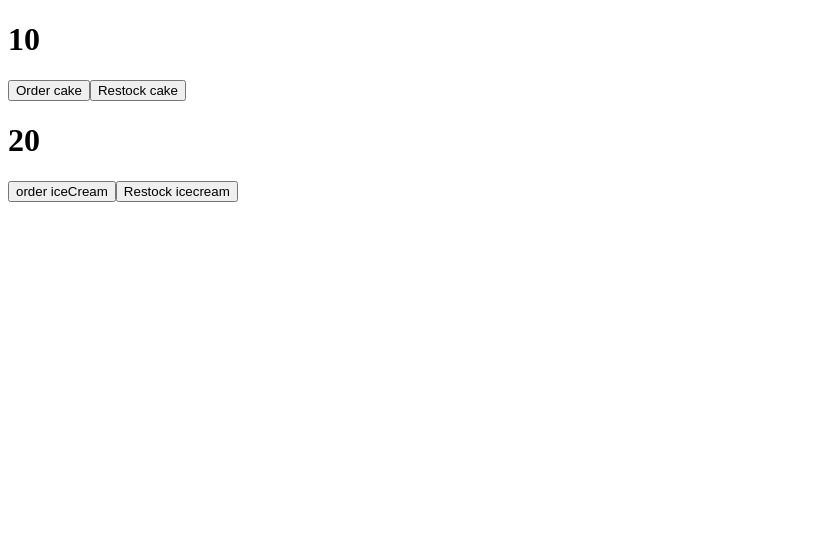
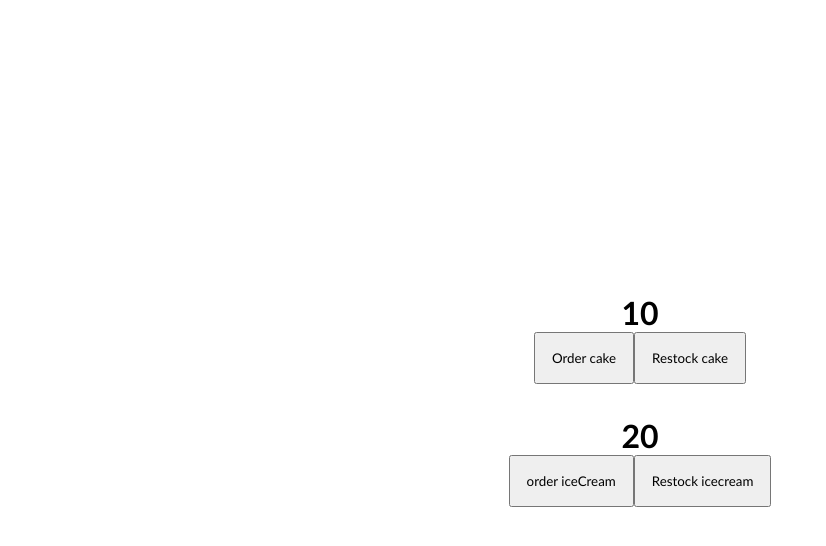
Before and after one commit to bibek190/redux-playground, a React (Create React App) app: page / in a window 1280 px wide. Shown: the top 546 px of the page, without its empty margins (0-826 px from the left). Built offline with nearby package versions, Linux system fonts and the light colour scheme.

Commit message:
work on UI

```diff
--- a/src/App.css
+++ b/src/App.css
@@ -8,13 +8,15 @@
 .App {
   display: flex;
   flex-direction: column;
+  justify-content: center;
+  align-items: center;
   min-height: 100vh;
   gap: 2rem;
   padding: 4rem;
+  text-align: center;
 }
 button {
-  font-size: 2rem;
-  padding: 2rem;
+  padding: 1rem;
 }
 .row {
   display: flex;
--- a/src/App.js
+++ b/src/App.js
@@ -1,13 +1,14 @@
 import React from "react";
 import IceCreamView from "./features/icecream/IceCreamView";
 import CakeView from "./features/cake/CakeView";
+import "./App.css";
 
 function App() {
   return (
-    <>
+    <div className="App">
       <CakeView />
       <IceCreamView />
-    </>
+    </div>
   );
 }
 
```
